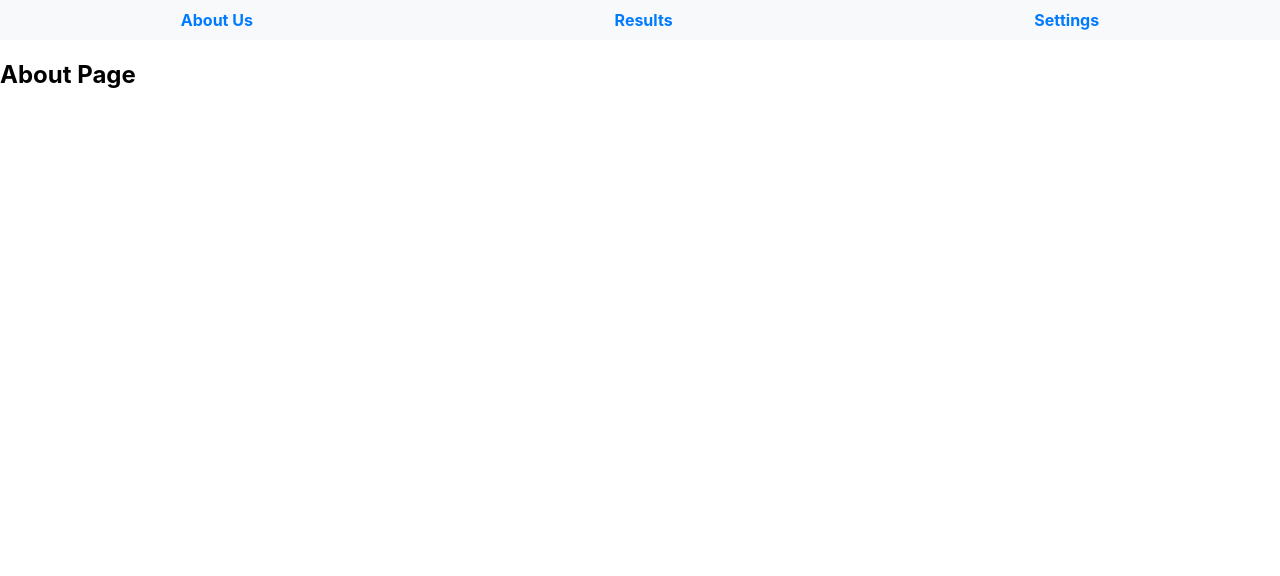
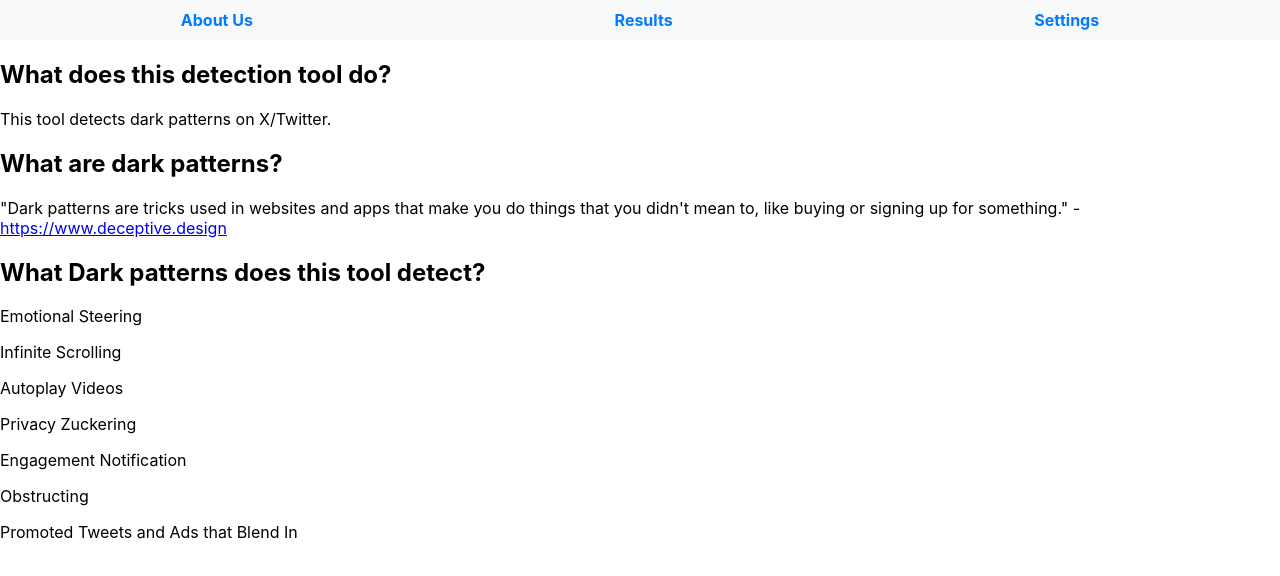
Before and after one commit to JaraR/DarkPatternDetector, a React (Create React App) app in the folder frontend/: page /about-us in a window 1280 px wide. Shown: the top 576 px of the page. Built offline with nearby package versions, Linux system fonts and the light colour scheme.

Commit message:
Updated initialApp.js to current AboutUs.js without previous style choices.

```diff
--- a/frontend/src/pages/AboutUs.js
+++ b/frontend/src/pages/AboutUs.js
@@ -3,8 +3,27 @@ import React from "react";
 const About = () => {
   return (
     <div>
-      <h2>About Page</h2>
+      <div>
+        <h2>What does this detection tool do?</h2>
+        <p>This tool detects dark patterns on X/Twitter.</p>
+      </div>
+      <div>
+        <h2>What are dark patterns?</h2>
+        <p className="font-change">"Dark patterns are tricks used in websites and apps that make you do things that you didn't mean to,
+          like buying or signing up for something." - <a href="https://www.deceptive.design">https://www.deceptive.design</a></p>
+      </div>
+      <div>
+        <h2>What Dark patterns does this tool detect?</h2>
+        <p>Emotional Steering</p>
+        <p>Infinite Scrolling</p>
+        <p>Autoplay Videos</p>
+        <p>Privacy Zuckering</p>
+        <p>Engagement Notification</p>
+        <p>Obstructing</p>
+        <p>Promoted Tweets and Ads that Blend In</p>
+      </div>
     </div>
+
   );
 };
 
```
Also changed, not shown: 1 other file (tests, documents, lock files or other folders).
